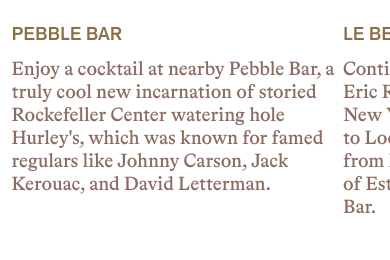
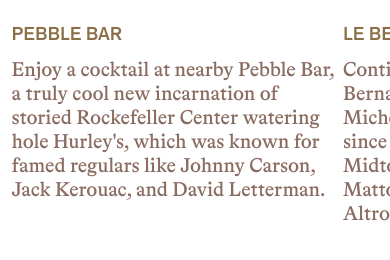
Before and after one commit to jedinrk/category-tab-react-component, a Next.js app in the folder where-to-component/: page / in a window 390 px wide. Shown: the part 842-1102 px from the top of the page. Built offline with nearby package versions, Linux system fonts and the light colour scheme.

Commit message:
updated descrption font size

```diff
--- a/where-to-component/src/app/globals.css
+++ b/where-to-component/src/app/globals.css
@@ -278,7 +278,7 @@
 
   .where-to__carousel-desc {
     font-family: 'BradfordLLWeb', -apple-system, BlinkMacSystemFont, 'Segoe UI', sans-serif !important;
-    font-size: 1.2rem !important;
+    font-size: 1.25rem !important;
     color: #8a6c60 !important;
     line-height: 1.2 !important;
     font-weight: 500 !important;
```
